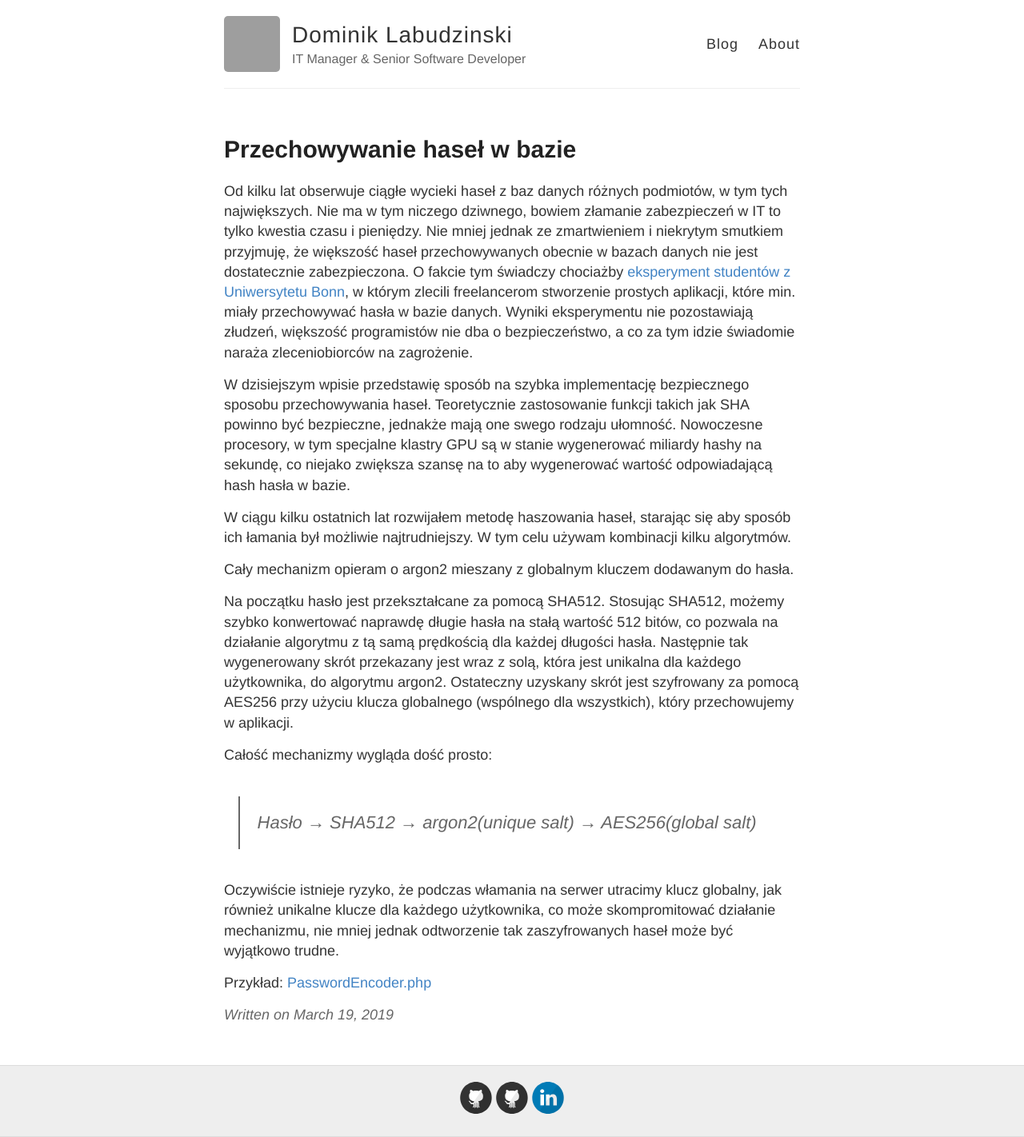
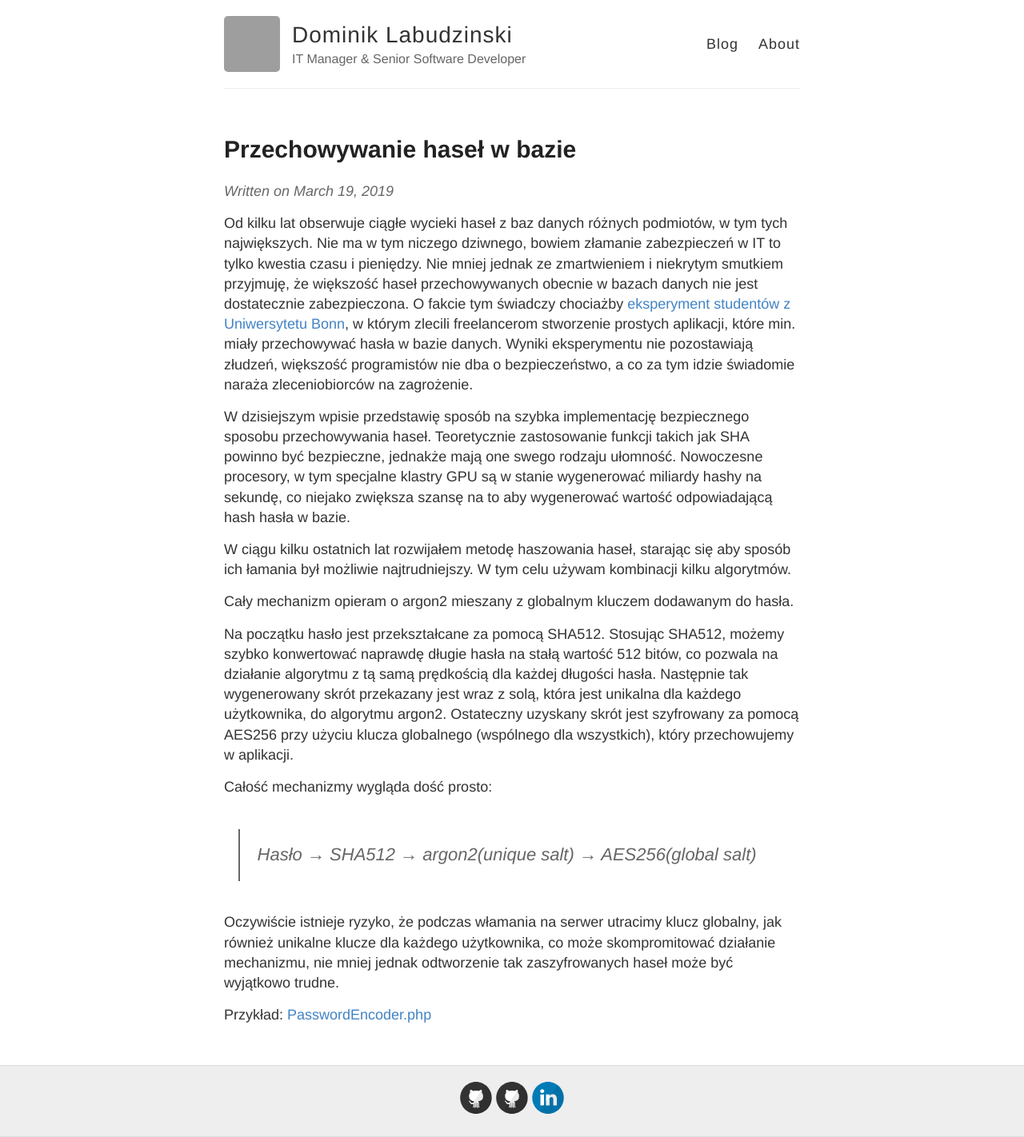
Before and after one commit to labudzinski/labudzinski.com, a Jekyll site: the page built from _posts/2019/2019-03-19-Przechowywanie-haseł-w-bazie.md, in a window 1280 px wide. Shown: the whole page at 80% size. Built offline with Jekyll 4.4.1, drawn with Linux system fonts in a browser that asks for light colours; comment, search, counter and statistics services are not loaded; some of the changed lines change nothing that is shown; grey boxes are pictures that could not be loaded.

Commit message:
Przechowywanie haseł

```diff
--- a/_config.yml
+++ b/_config.yml
@@ -31,4 +31,3 @@ exclude:
   - LICENSE
   - README.md
   - CNAME
-theme: jekyll-theme-hacker
--- /dev/null
+++ b/_includes/collecttags.html
@@ -0,0 +1,18 @@
+{% assign rawtags = "" %}
+{% for post in site.posts %}
+{% assign ttags = post.tags | join:'|' | append:'|' %}
+{% assign rawtags = rawtags | append:ttags %}
+{% endfor %}
+{% assign rawtags = rawtags | split:'|' | sort %}
+
+{% assign site.tags = "" %}
+{% for tag in rawtags %}
+{% if tag != "" %}
+{% if tags == "" %}
+{% assign tags = tag | split:'|' %}
+{% endif %}
+{% unless tags contains tag %}
+{% assign tags = tags | join:'|' | append:'|' | append:tag | split:'|' %}
+{% endunless %}
+{% endif %}
+{% endfor %}
--- a/_layouts/post.html
+++ b/_layouts/post.html
@@ -4,14 +4,17 @@ layout: default
 
 <article class="post">
   <h1>{{ page.title }}</h1>
+  <div class="date">
+    Written on {{ page.date | date: "%B %e, %Y" }}
+  </div>
+
+  {% if page.tags != "" %}
+  {% include collecttags.html %}
+  {% endif %}
 
   <div class="entry">
     {{ content }}
   </div>
 
-  <div class="date">
-    Written on {{ page.date | date: "%B %e, %Y" }}
-  </div>
-
   {% include disqus.html %}
 </article>
```
Also changed, not shown: _layouts/default.html (+0 -9 lines).
